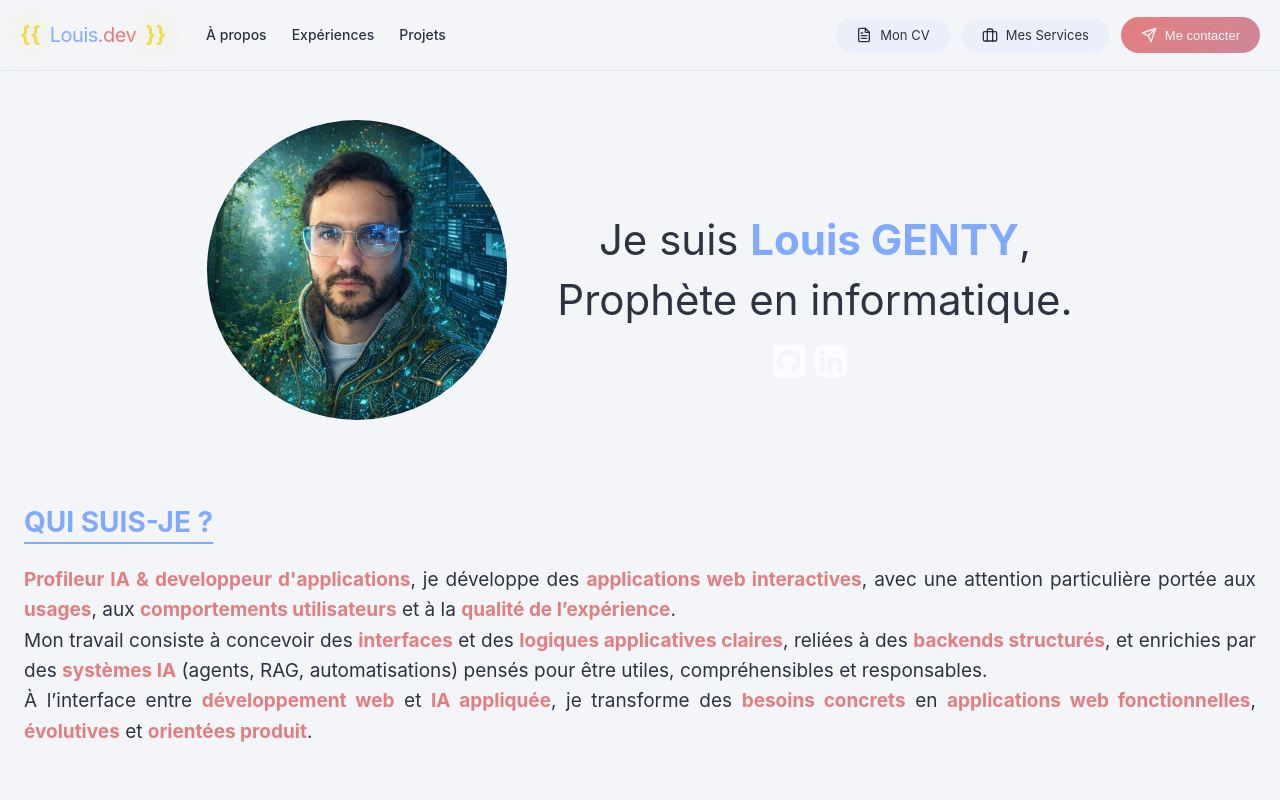
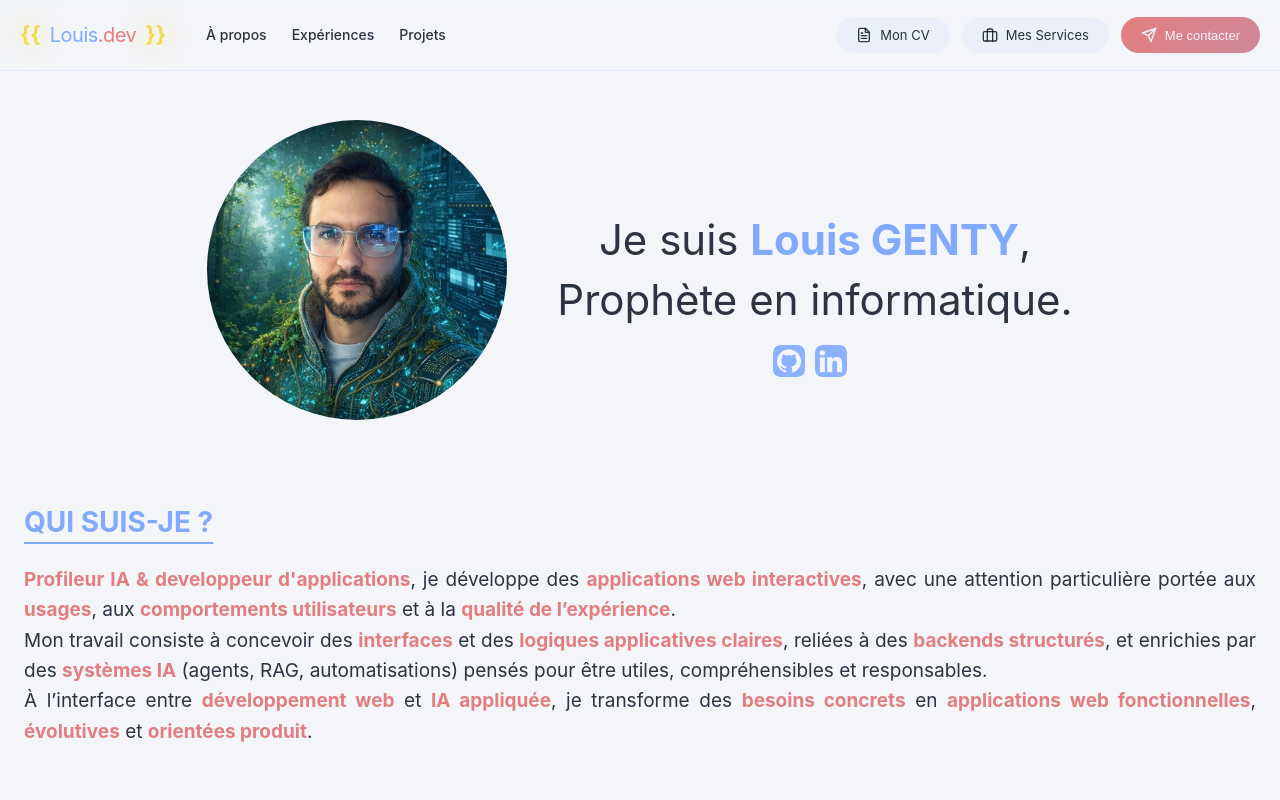
Before and after one commit to GenXwater/Portefolio, a Vue app: page / in a window 1280 px wide. Shown: the top 800 px of the page. Built offline with nearby package versions, Linux system fonts and the light colour scheme.

Commit message:
feat: refactor social icons to use a dedicated component with improved styling

```diff
--- a/src/components/PageTitle.vue
+++ b/src/components/PageTitle.vue
@@ -1,5 +1,5 @@
 <script setup>
-    import SocialIcone from './SocialIcone.vue';
+    import SocialIcone from './ui/SocialIcone.vue';
 </script>
 
 <template>
@@ -11,9 +11,7 @@
                 Prophète en informatique.
             </p>
             <div id="social">
-                <a href="https://github.com/GenXwater" target="_blank">
-                    <img class="social-img" src="../assets/icons8-github-64.png" alt="github" width="32px" />
-                </a> <!-- Exemple basique -->
+                <SocialIcone img="icons8-github-64" alt="github" link="https://github.com/GenXwater" />
                 <SocialIcone img="icons8-linkedin-64" alt="linkedin" link="https://fr.linkedin.com/in/louis-genty-023708209" />
                 <!-- Exemple avec component et props intelligents -->
             </div>
--- a/src/components/SocialIcone.vue
+++ /dev/null
@@ -1,21 +0,0 @@
-<script setup>
-    const props = defineProps({
-        img: String,
-        link: String,
-        alt: String,
-    })
-</script>
-
-<template>
-    <a :href="props.link" target="_blank">
-        <img class="social-img" :src="`/src/assets/${props.img}.png`" :alt="props.alt" width="32px"/>
-    </a>
-</template>
-
-<style scoped>
-    .social-img {
-        margin-right: 10px;
-        filter: opacity(0.7);
-        border-radius: 7px;
-    }
-</style>
--- /dev/null
+++ b/src/components/ui/SocialIcone.vue
@@ -0,0 +1,42 @@
+<script setup>
+const props = defineProps({
+    img: String,
+    link: String,
+    alt: String,
+})
+
+import { computed } from 'vue'
+
+const iconStyle = computed(() => {
+    const url = `/src/assets/${props.img}.png`
+    return {
+        width: '32px',
+        height: '32px',
+        display: 'inline-block',
+        marginRight: '10px',
+        borderRadius: '7px',
+        backgroundColor: 'var(--vt-c-custom-text-1)',
+        WebkitMaskImage: `url(${url})`,
+        WebkitMaskRepeat: 'no-repeat',
+        WebkitMaskSize: 'contain',
+        WebkitMaskPosition: 'center',
+        maskImage: `url(${url})`,
+        maskRepeat: 'no-repeat',
+        maskSize: 'contain',
+        maskPosition: 'center',
+        opacity: '0.9'
+    }
+})
+</script>
+
+<template>
+    <a :href="props.link" target="_blank" :aria-label="props.alt">
+        <span class="social-icon" :style="iconStyle"></span>
+    </a>
+</template>
+
+<style scoped>
+.social-icon {
+    vertical-align: middle;
+}
+</style>
```
